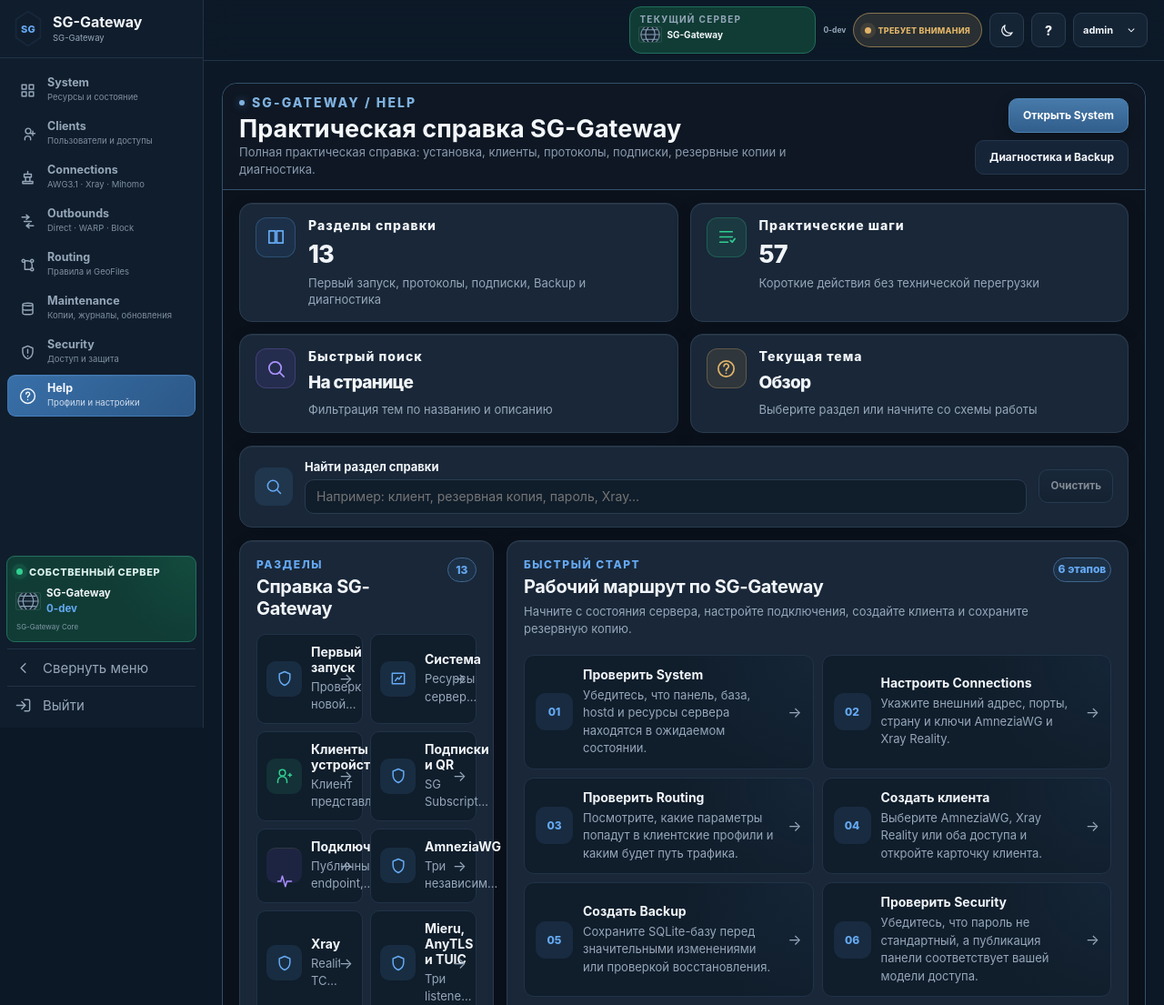
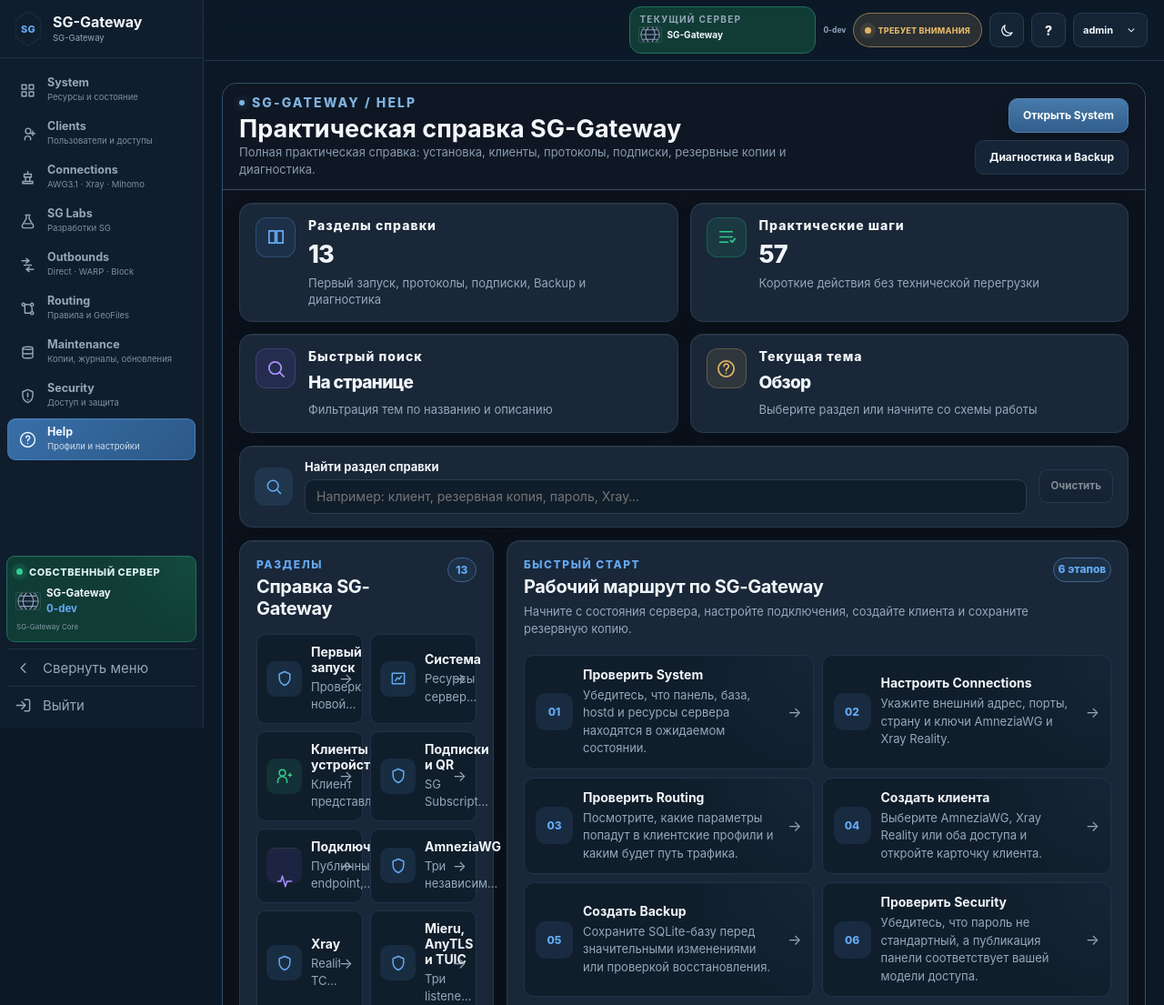
Before and after one commit to s-gor/sg-gateway-v23, a Flask app: page /help in a window 1280 px wide. Shown: the top 1105 px of the page at 91% size. Run offline with Flask 3, Linux system fonts and the light colour scheme; the visitor is signed in with stand-in values (Sample User, id 1); some libraries are stand-ins or nearby versions.

Commit message:
ui: add SG Labs primary navigation

```diff
--- a/app/web/templates/base.html
+++ b/app/web/templates/base.html
@@ -50,6 +50,7 @@
   <link rel="stylesheet" href="{{ static_asset('sg-ui-foundation-v22-08.css') }}">
   <link rel="stylesheet" href="{{ static_asset('sg-ui-layout-v22-08.css') }}">
   <link rel="stylesheet" href="{{ static_asset('sg-ui-components-v22-08.css') }}">
+  <link rel="stylesheet" href="{{ static_asset('sg-labs-v1.css') }}">
   {% block page_styles %}{% endblock %}
   {% if active_page|default('') == 'maintenance' %}
   <script src="{{ url_for('static', filename='sg-maintenance-recovery-v1.js') }}?v={{ app_version }}-maintenance-recovery-v2" defer></script>
@@ -87,6 +88,13 @@
             <svg viewBox="0 0 24 24"><path d="M7 7h10v4H7zM5 17h14v3H5zM9 11v6M15 11v6M12 3v4"/></svg>
           </span>
           <span class="sg-nav-copy"><strong>Connections</strong><small>AWG3.1 · Xray · Mihomo</small></span>
+        </a>
+
+        <a class="sg-nav-item {{ 'active' if active_page == 'sg_labs' else '' }}" href="{{ url_for('sg_labs') }}">
+          <span class="sg-nav-icon" aria-hidden="true">
+            <svg viewBox="0 0 24 24"><path d="M9 3h6M10 3v5l-5.5 9.2A2.5 2.5 0 0 0 6.6 21h10.8a2.5 2.5 0 0 0 2.1-3.8L14 8V3M8 15h8"/></svg>
+          </span>
+          <span class="sg-nav-copy"><strong>SG Labs</strong><small>Разработки SG</small></span>
         </a>
 
         <a class="sg-nav-item {{ 'active' if active_page == 'outbounds' else '' }}" href="{{ url_for('outbounds') }}">
```
